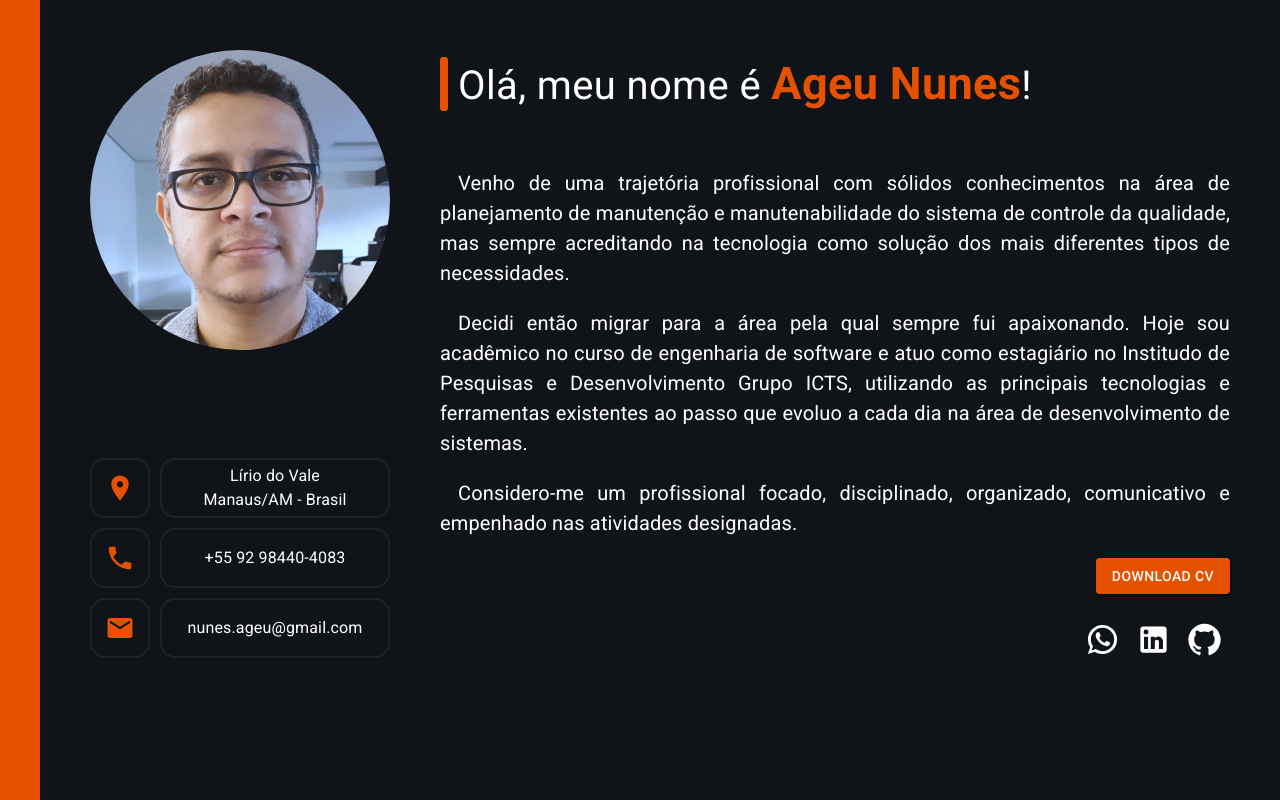
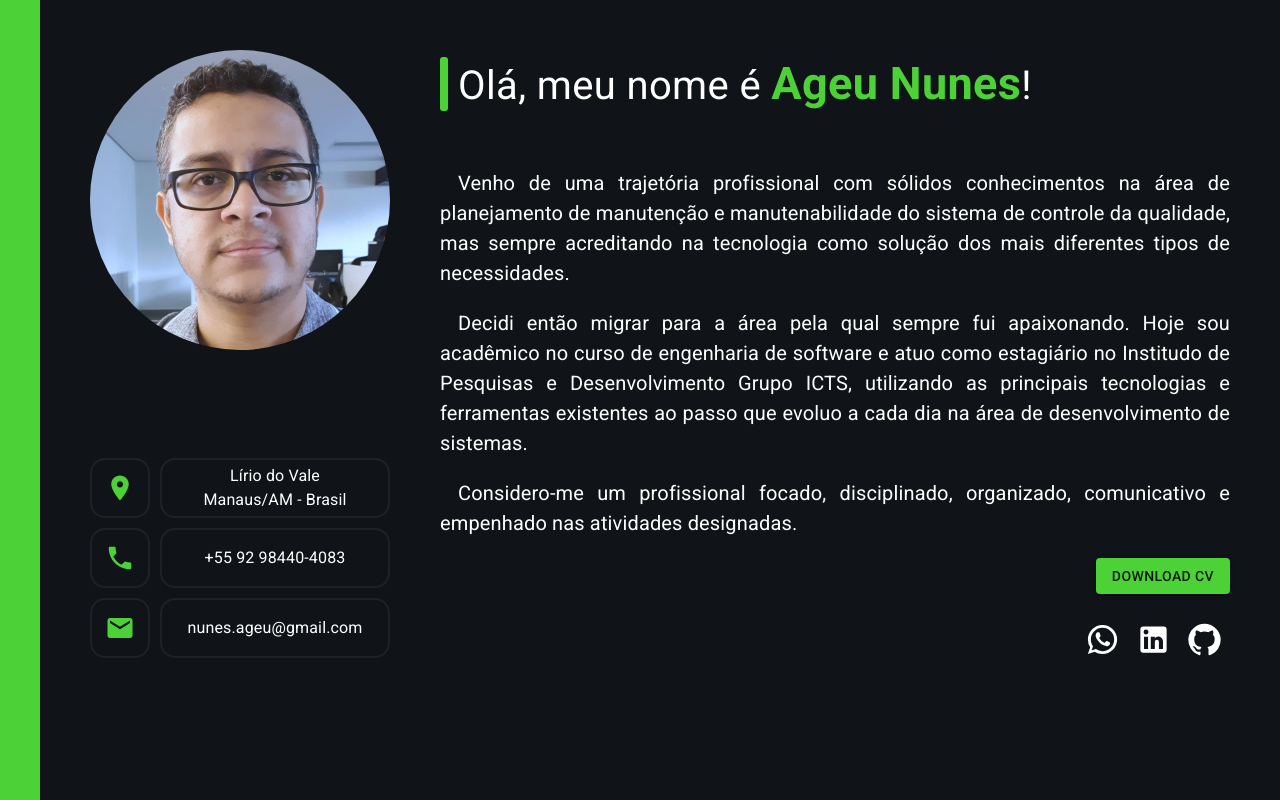
Before and after one commit to AgeuNunes/carta-de-apresentacao, a React (Create React App) app: page /home in a window 1280 px wide. Built offline with nearby package versions, Linux system fonts and the light colour scheme.

Commit message:
volta da cor

```diff
--- a/src/themes/colors.ts
+++ b/src/themes/colors.ts
@@ -3,7 +3,7 @@ export const ColorsUse = {
   background: "#101418",
   backgroundEmphasis: "#1e2226",
   text: "#fff",
-  emphasis: "#e65100",
+  emphasis: "#4cd137",
 }
 
 //OUTRAS PALETAS DE CORES
```
